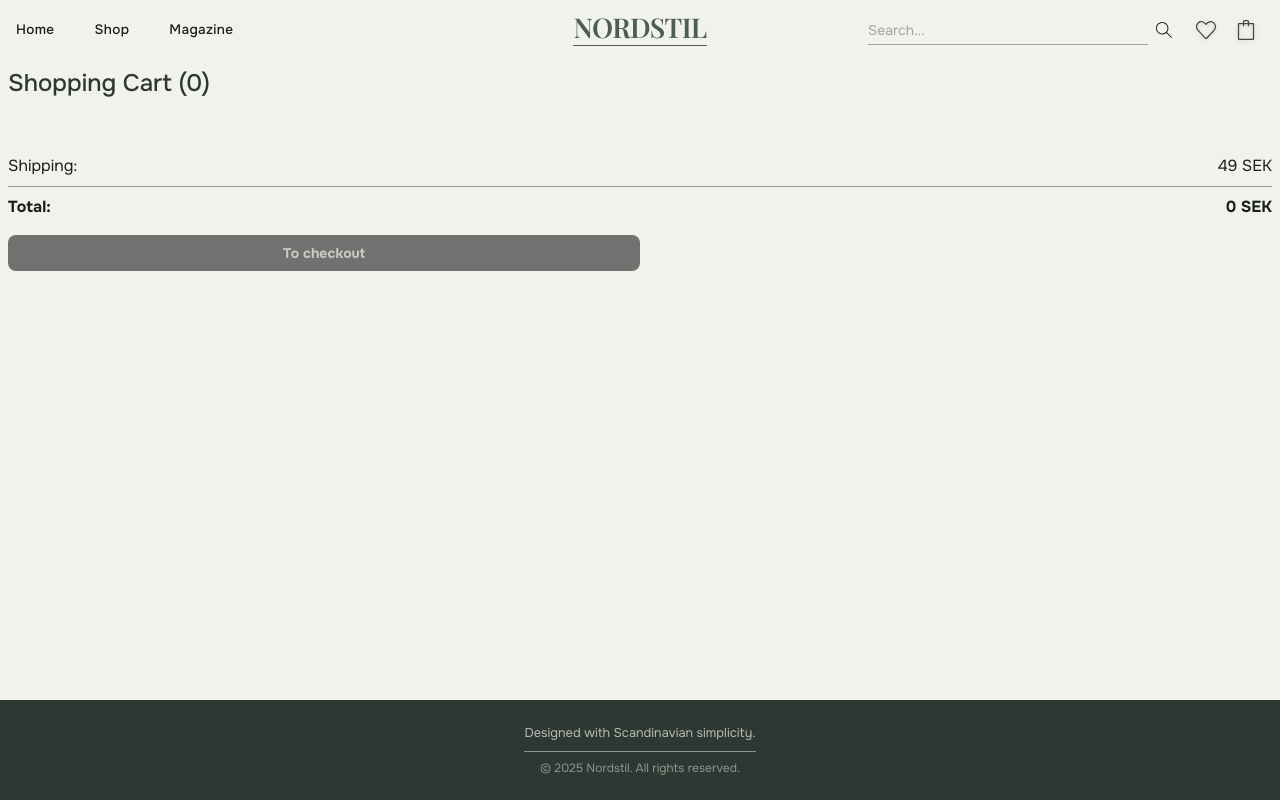
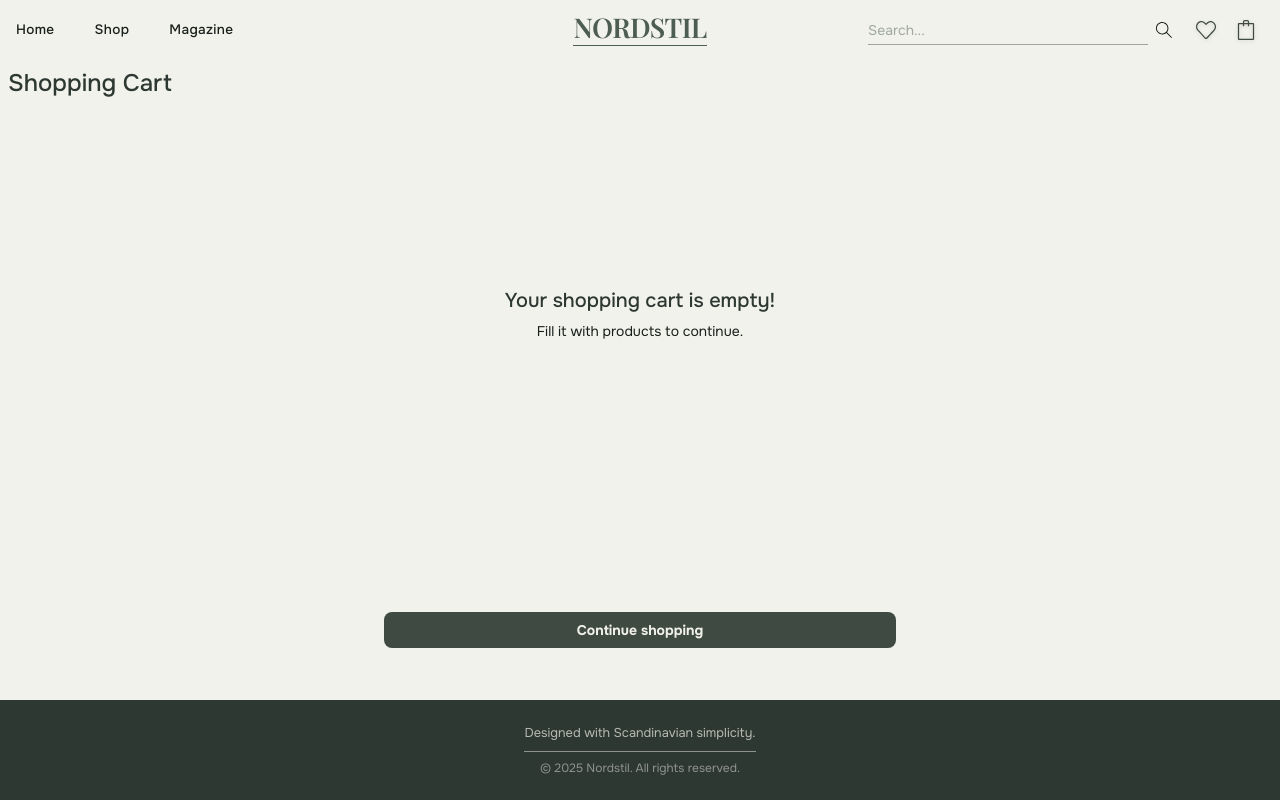
Before and after one commit to JenniferViola/nordstil, a React (Vite) app in the folder client/: page /cart in a window 1280 px wide. Built offline with nearby package versions, Linux system fonts and the light colour scheme; a web font is replaced by a local one.

Commit message:
Add update quantity & remove to cartItem

```diff
--- a/client/src/app/pages/web/Cart.tsx
+++ b/client/src/app/pages/web/Cart.tsx
@@ -8,8 +8,9 @@
 import { useNavigate } from "react-router";
 
 export default function Cart() {
-  const { items } = useCart();
-  const { totalItems, totalPrice } = useCart();
+  const { items, totalItems, totalPrice, updateQuantity, removeItem } =
+    useCart();
+
   let navigate = useNavigate();
 
   const handleToCheckout = () => {
@@ -18,20 +19,69 @@
     }, 200);
   };
 
+  const handleContinueShopping = () => {
+    setTimeout(() => {
+      navigate("/search");
+    }, 200);
+  };
+
   return (
     <div className="flex flex-col gap-8">
       <PageTitle title={`Shopping Cart – Nordstil`} />
 
-      <section id="cart-content" className="flex flex-col gap-6">
-        <h1 className="text-2xl font-medium">{`Shopping Cart (${totalItems})`}</h1>
-
+      <section
+        id="cart-content"
+        className={`flex flex-col ${items.length > 0 ? "gap-8" : "gap-4"}`}
+      >
+        <h1 className="text-2xl font-medium">{`Shopping Cart ${items.length < 0 ? `(${totalItems})` : ``}`}</h1>
+        {items.length > 0 ? (
           <div id="items-container" className="flex flex-col gap-8">
             {items.map((item) => (
-            <CartCard item={item} />
+              <CartCard
+                item={item}
+                handleRemove={() => removeItem(item.id)}
+                handleAdd={() => updateQuantity(item.id, item.quantity + 1)}
+                handleSubtract={() => {
+                  if (item.quantity > 1) {
+                    updateQuantity(item.id, item.quantity - 1);
+                  } else {
+                    removeItem(item.id);
+                  }
+                }}
+              />
             ))}
           </div>
-      </section>
-      <div id="place-order" className="flex flex-col gap-4">
+        ) : (
+          <div
+            id="cart-empty"
+            className="flex flex-col text-center h-[25rem] w-full mx-auto
+              justify-center gap-8"
+          >
+            <div className="flex flex-col gap-2 text-sm">
+              <h2>Your shopping cart is empty!</h2>
+              <p>Fill it with products to continue.</p>
+            </div>
+            <div
+              className="flex flex-col gap-8 absolute bottom-5 left-0 w-full
+                items-center"
+            >
+              <Divider variant="dark"></Divider>
+              <RippleButton
+                onClick={handleContinueShopping}
+                className="w-full md:w-lg font-bold bg-primary-600
+                  text-secondary-200 mb-6"
+              >
+                Continue shopping
+              </RippleButton>
+            </div>
+          </div>
+        )}
+        {items.length > 0 ? (
+          <div
+            id="order-total"
+            className={`flex flex-col gap-4
+              ${items.length > 0 ? "flex flex-col gap-4" : "hidden"}`}
+          >
             <div id="order-sum" className="flex flex-col gap-2">
               <div id="shipping" className="flex justify-between">
                 <p>Shipping:</p>
@@ -45,16 +95,7 @@
                 <p>{`${totalPrice} SEK`}</p>
               </div>
             </div>
-        {items.length < 1 ? (
-          <button
-            onClick={() => alert("The cart is empty!")}
-            className="relative overflow-hidden rounded-lg px-4 py-2 text-sm
-              text-center w-full lg:w-1/2 font-bold bg-primary-900/60
-              text-secondary-200/70 mb-6"
-          >
-            To checkout
-          </button>
-        ) : (
+
             <RippleButton
               onClick={handleToCheckout}
               className="w-full lg:w-1/2 font-bold bg-primary-600
@@ -62,8 +103,11 @@
             >
               To checkout
             </RippleButton>
+          </div>
+        ) : (
+          ""
         )}
-      </div>
+      </section>
     </div>
   );
 }
--- a/client/src/app/pages/web/Checkout.tsx
+++ b/client/src/app/pages/web/Checkout.tsx
@@ -12,6 +12,7 @@
   };
   return (
     <>
+      <section id="checkout-container">
         <h1>Checkout</h1>
         <RippleButton
           onClick={handlePlaceOrder}
@@ -20,6 +21,7 @@
         >
           Place order
         </RippleButton>
+      </section>
     </>
   );
 }
--- a/client/src/components/ui/cart/CartCard.tsx
+++ b/client/src/components/ui/cart/CartCard.tsx
@@ -3,7 +3,25 @@
 import { Link } from "react-router";
 import { SlPlus, SlMinus, SlTrash, SlHeart } from "react-icons/sl";
 
-export default function CartCard({ item }: { item: CartItem }) {
+interface CartCardProps {
+  item: CartItem;
+  handleAdd: () => void;
+  handleSubtract: () => void;
+  handleRemove: () => void;
+}
+
+export default function CartCard({
+  item,
+  handleAdd,
+  handleSubtract,
+  handleRemove,
+}: CartCardProps) {
+  const handleAction = (e: React.MouseEvent, action: () => void) => {
+    e.preventDefault();
+    e.stopPropagation();
+    action();
+  };
+
   return (
     <Link
       id="cart-item"
@@ -38,12 +56,15 @@
             className="flex gap-3 items-center text-primary-600"
           >
             <button>
-              <SlMinus size={20} />
+              <SlMinus
+                size={20}
+                onClick={(e) => handleAction(e, handleSubtract)}
+              />
             </button>
 
-            <p className="text-lg">1</p>
+            <p className="text-lg">{item.quantity}</p>
             <button>
-              <SlPlus size={20} />
+              <SlPlus size={20} onClick={(e) => handleAction(e, handleAdd)} />
             </button>
           </div>
         </div>
@@ -56,7 +77,7 @@
           <SlHeart size={20} />
         </button>
         <button>
-          <SlTrash size={20} />
+          <SlTrash onClick={(e) => handleAction(e, handleRemove)} size={20} />
         </button>
       </div>
     </Link>
```
Lines whose indentation alone changed are shown as unchanged.
